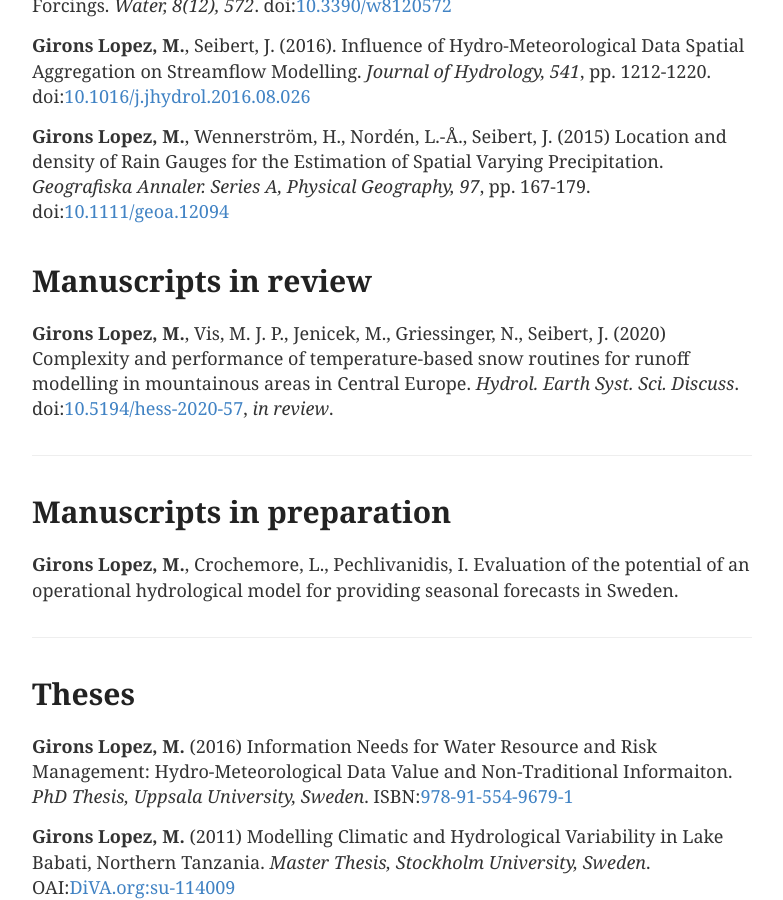
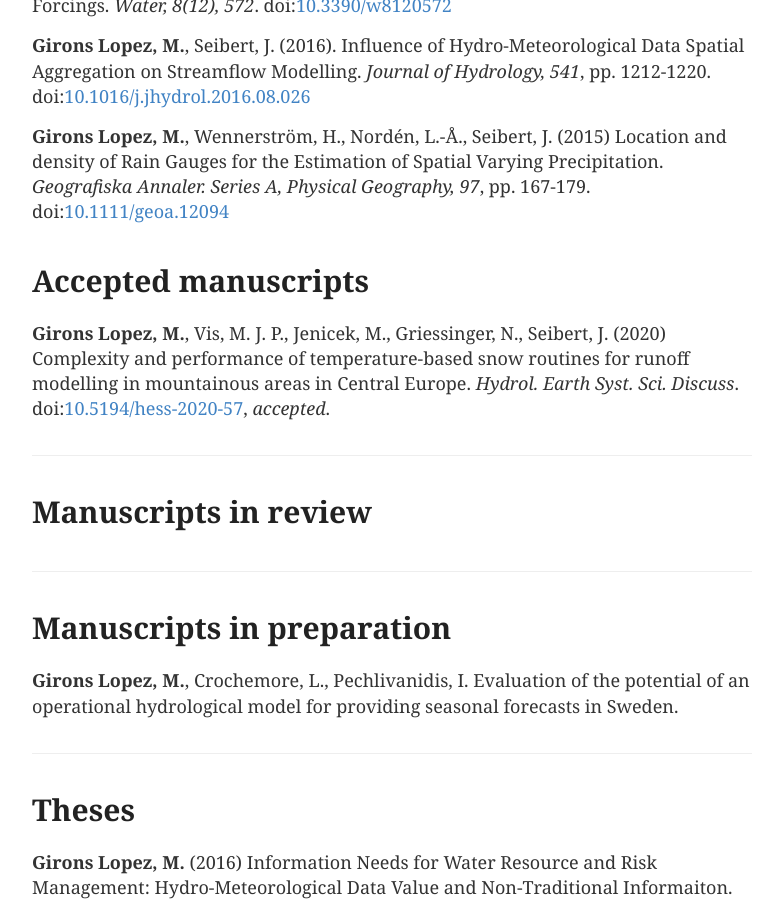
Before and after one commit to GironsLopez/GironsLopez.github.io, a Jekyll site: the page built from publications/index.md, in a window 1280 px wide and 900 px high, scrolled down 899 px. Shown: the whole window, without its empty margins (248-1031 px from the left). Built offline with Jekyll 4.4.1, drawn with Linux system fonts in a browser that asks for light colours.

Commit message:
Update index.md

```diff
--- a/publications/index.md
+++ b/publications/index.md
@@ -20,9 +20,13 @@
 
 **Girons Lopez, M.**, Wennerström, H., Nordén, L.-Å., Seibert, J. (2015) Location and density of Rain Gauges for the Estimation of Spatial Varying Precipitation. *Geografiska Annaler. Series A, Physical Geography, 97*, pp. 167-179. doi:[10.1111/geoa.12094](http://onlinelibrary.wiley.com/doi/10.1111/geoa.12094/abstract){:target="_blank"}
 
+# Accepted manuscripts
+
+**Girons Lopez, M.**, Vis, M. J. P., Jenicek, M., Griessinger, N., Seibert, J. (2020) Complexity and performance of temperature-based snow routines for runoff modelling in mountainous areas  in Central Europe. *Hydrol. Earth Syst. Sci. Discuss*. doi:[10.5194/hess-2020-57](https://www.hydrol-earth-syst-sci-discuss.net/hess-2020-57/){:target="_blank"}, *accepted*.
+
+<div class="line-separator"></div>
+
 # Manuscripts in review
-
-**Girons Lopez, M.**, Vis, M. J. P., Jenicek, M., Griessinger, N., Seibert, J. (2020) Complexity and performance of temperature-based snow routines for runoff modelling in mountainous areas  in Central Europe. *Hydrol. Earth Syst. Sci. Discuss*. doi:[10.5194/hess-2020-57](https://www.hydrol-earth-syst-sci-discuss.net/hess-2020-57/){:target="_blank"}, *in review*.
 
 <div class="line-separator"></div>
 
```
